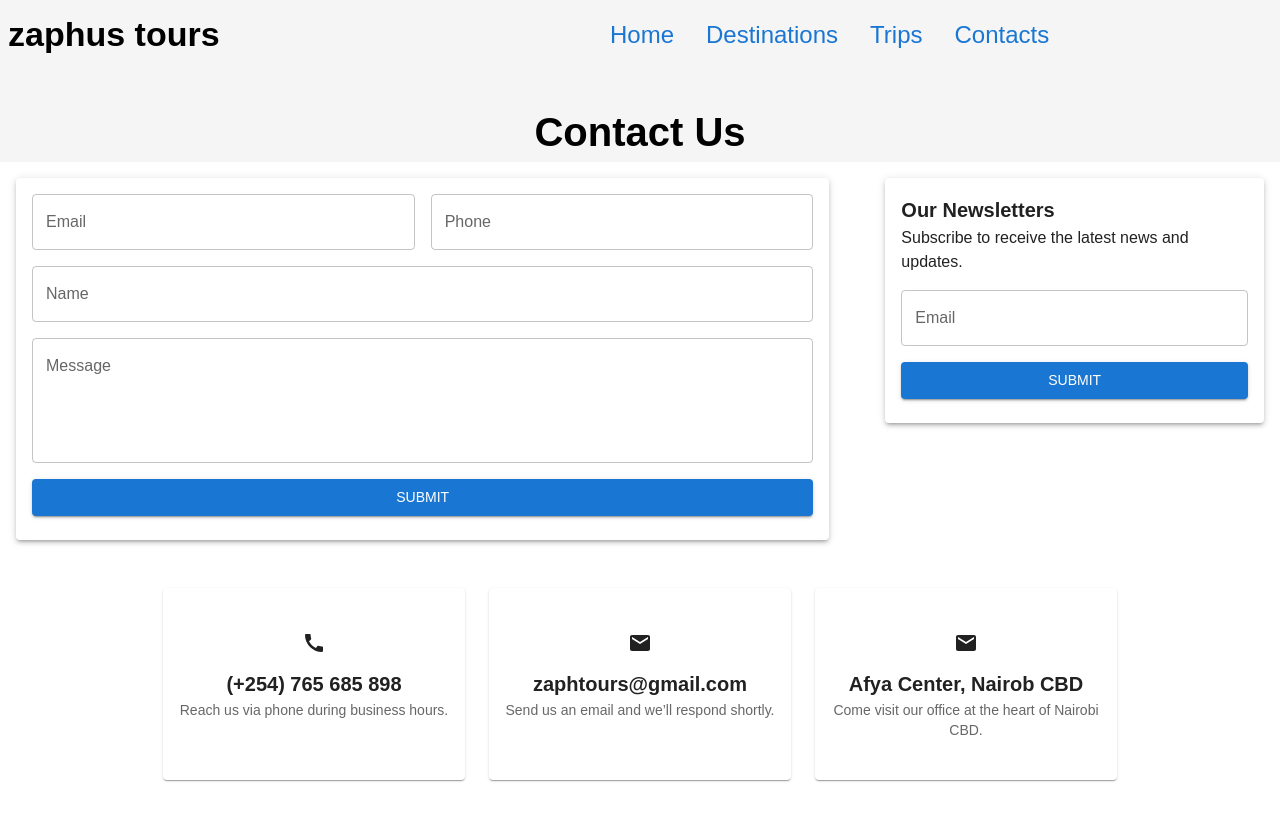
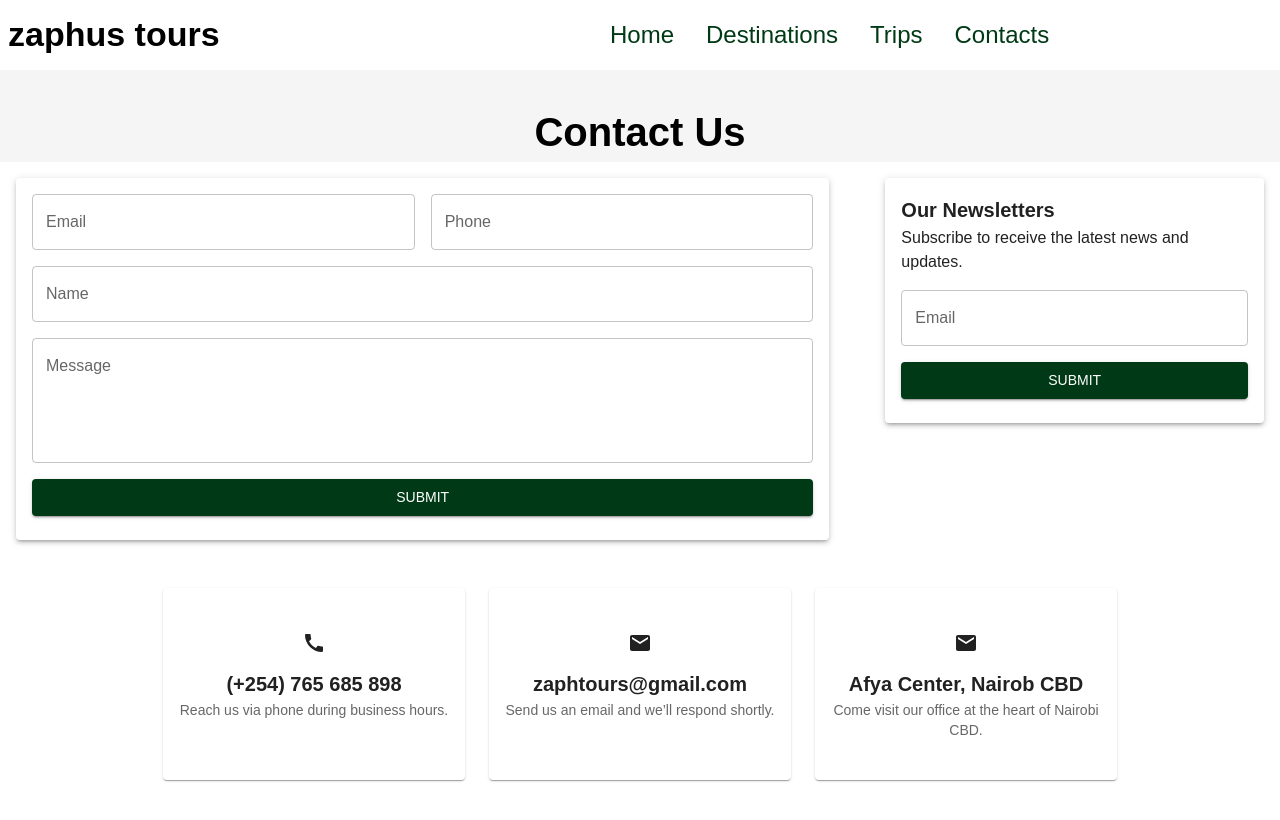
Before and after one commit to nathansungu/zaph-tour-material-ui, a React (Vite) app: page /contacts in a window 1280 px wide. Shown: the top 820 px of the page. Built offline with nearby package versions, Linux system fonts and the light colour scheme; grey boxes are pictures that could not be loaded.

Commit message:
add custom color theme

```diff
--- a/src/App.tsx
+++ b/src/App.tsx
@@ -8,13 +8,13 @@ function App() {
   palette: {
     mode: 'light',
     primary: {
-      main: '#1976d2',
+      main:'#003915',
     },
     secondary: {
-      main: '#f50057',
+      main: '#516351',
     },
     background: {
-      default: '#f4f4f4',
+      default: '#b6f1bb',
     },
   },
   typography: {
--- a/src/components/home.components/navbar.tsx
+++ b/src/components/home.components/navbar.tsx
@@ -12,7 +12,7 @@ const HandleNavbar = () => {
     <Box
       component="section"
       sx={{
-        backgroundColor: "#f5f5f5",
+        backgroundColor: "secondary",
         p: 1,
       }}
     >
```
Also changed, not shown: public/logo.png (added).
